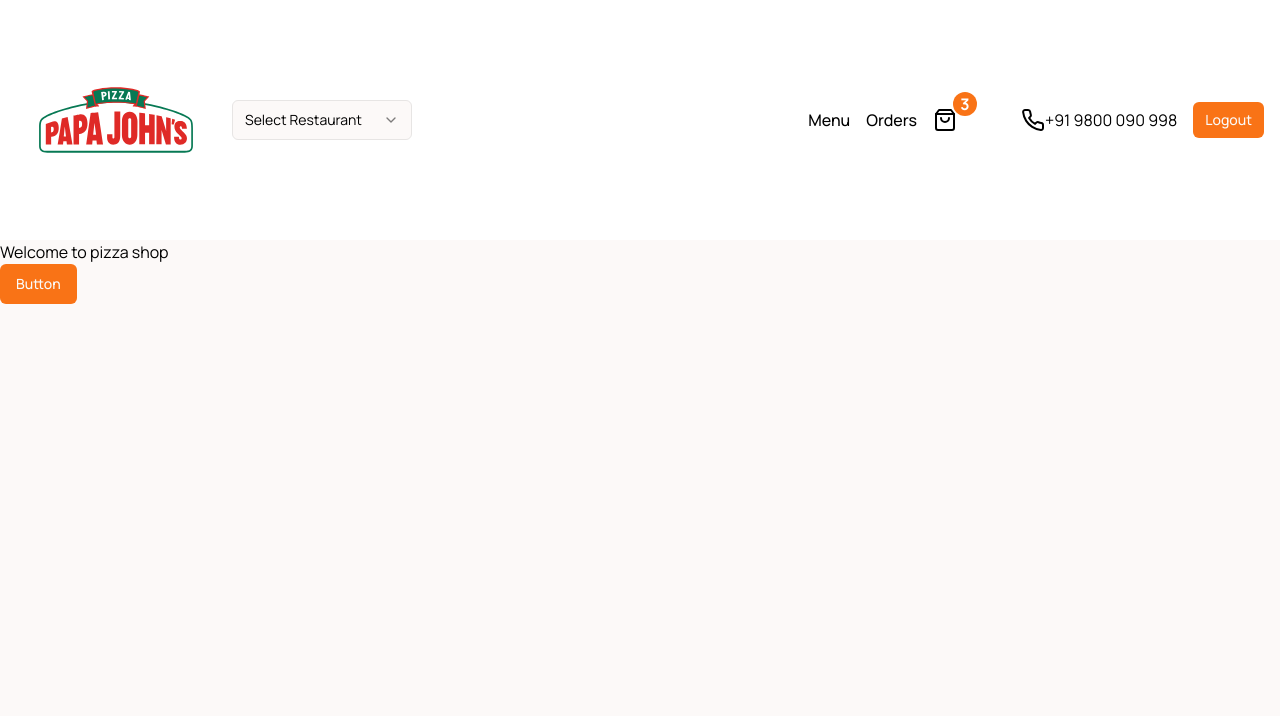
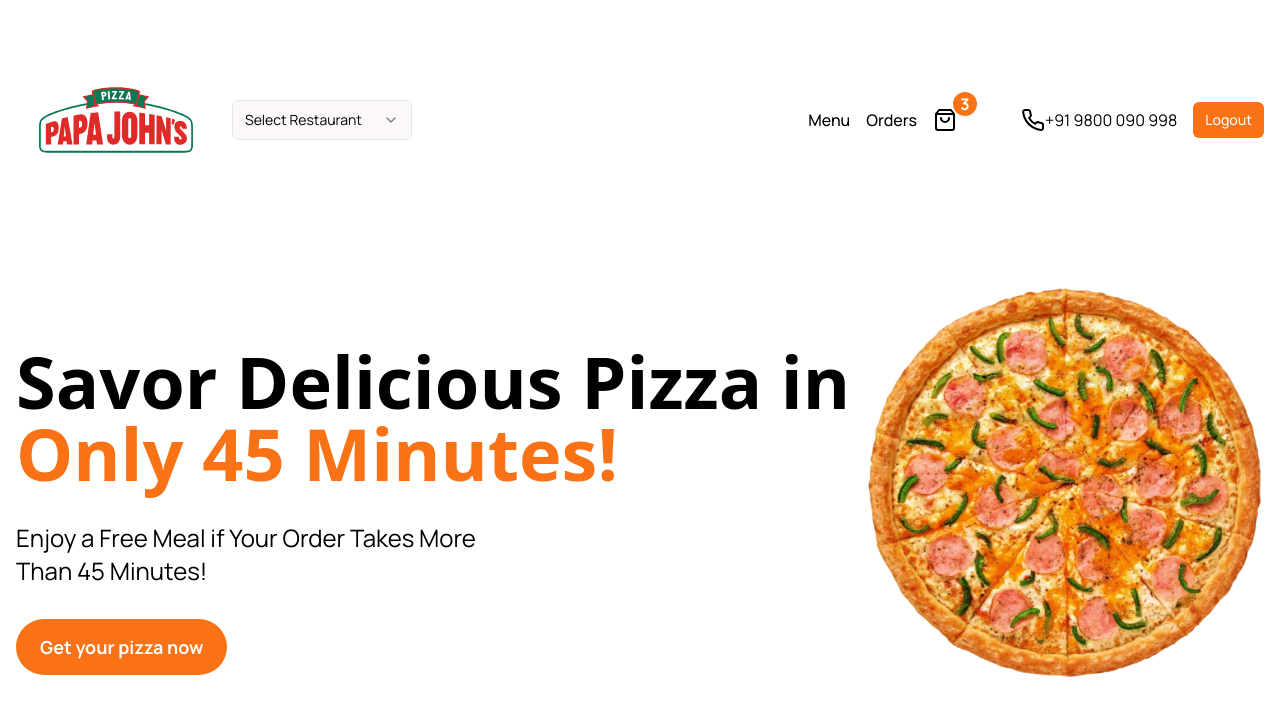
Before and after one commit to ishat005/NextJS-LandingApp, a Next.js app: page / in a window 1280 px wide. Shown: the top 716 px of the page. Built offline with nearby package versions, Linux system fonts and the light colour scheme.

Commit message:
added hero section

```diff
--- a/src/app/(home)/page.tsx
+++ b/src/app/(home)/page.tsx
@@ -1,10 +1,34 @@
 import { Button } from "@/components/ui/button";
+import Image from "next/image";
+
 export default function Home() {
   return (
-      <>
-        <h1>Welcome to pizza shop</h1>
-        <Button>Button</Button>
-      </>
-
+    <>
+      <section className="bg-white">
+        <div className="container flex items-center justify-between py-24">
+          <div>
+            <h1 className="text-7xl font-black font-sans leading-2">
+              Savor Delicious Pizza in <br />
+              <span className="text-primary">Only 45 Minutes!</span>
+            </h1>
+            <p className="text-2xl mt-8 max-w-lg leading-snug">
+              Enjoy a Free Meal if Your Order Takes More Than 45 Minutes!
+            </p>
+            <Button className="mt-8 text-lg rounded-full py-7 px-6 font-bold">
+              Get your pizza now
+            </Button>
+          </div>
+          <div>
+            <Image
+              src={"/pizza-main.png"}
+              width={400}
+              height={400}
+              alt="pizza-main"
+              style={{ marginTop: -50 }}
+            />
+          </div>
+        </div>
+      </section>
+    </>
   );
 }
```
Also changed, not shown: public/pizza-main.png (added), public/pizza.jpg (added).
